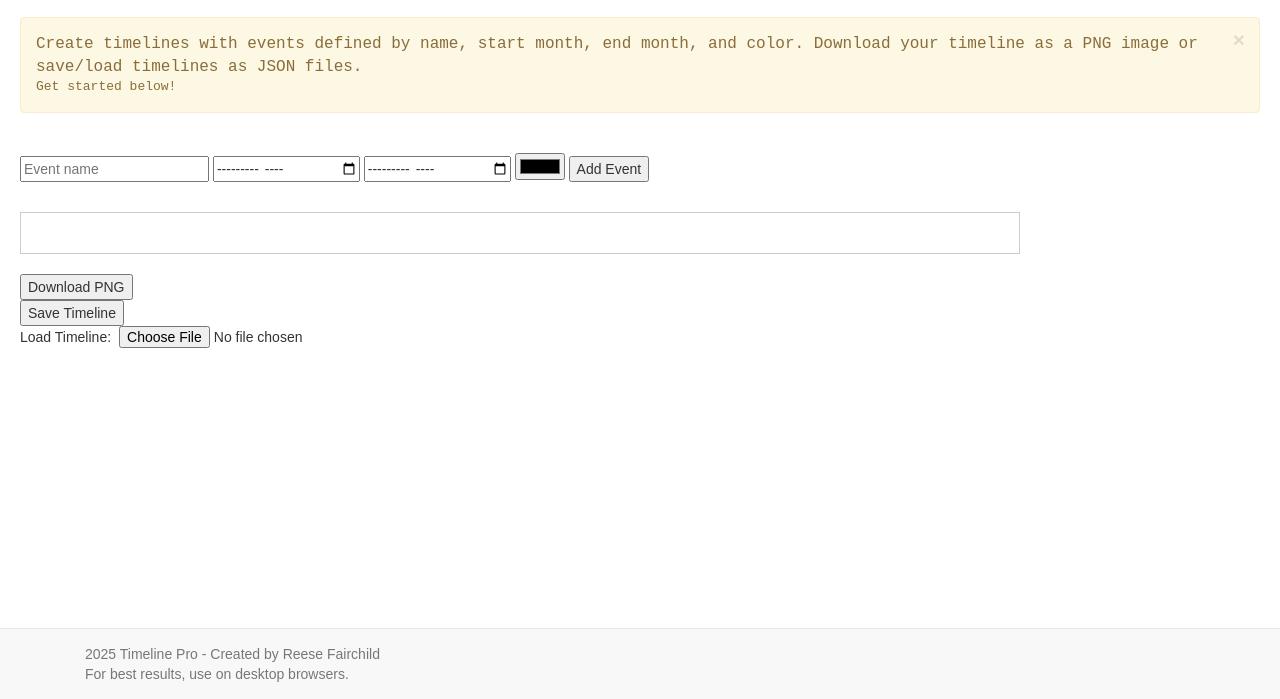
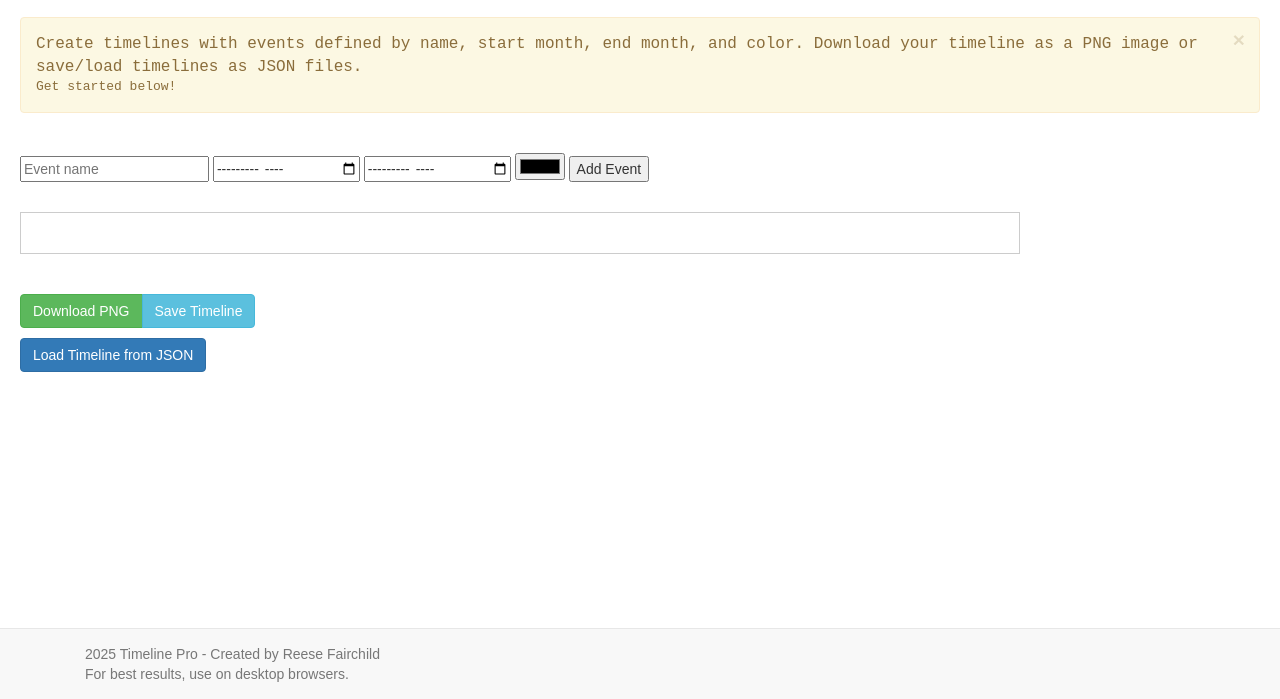
Before and after one commit to reesefairchild/timelineMaker, a plain HTML site: page index.html in a window 1280 px wide. Shown: the part 101-800 px from the top of the page. Drawn offline with nearby package versions, Linux system fonts and the light colour scheme.

Commit message:
Made prettier

```diff
--- a/index.html
+++ b/index.html
@@ -62,11 +62,13 @@
 
   <div id="timeline"></div>
   <br>
-  <button id="saveBtn">Download PNG</button><br>
-  <button id="saveJsonBtn">Save Timeline</button>
-  <div style="display:flex; align-items:center;">
-    <span style="margin-right:8px;">Load Timeline:</span>
-    <input type="file" id="loadJsonInput" accept=".json">
+  <div class="btn-group" style="margin-top: 20px;">
+    <button id="saveBtn" class="btn btn-success">Download PNG</button>
+    <button id="saveJsonBtn" class="btn btn-info">Save Timeline</button>
+  </div>
+  <div style="display:flex; align-items:center; margin-top:10px; gap:5px;">
+    <button id="loadJsonBtn" class="btn btn-primary">Load Timeline from JSON</button>
+    <input type="file" id="loadJsonInput" accept=".json" style="display:none;">
   </div>
 
   <footer class="navbar navbar-default navbar-fixed-bottom">
@@ -178,6 +180,7 @@
       URL.revokeObjectURL(url);
     });
 
+    loadJsonBtn.addEventListener('click', () => loadJsonInput.click());
     document.getElementById("loadJsonInput").addEventListener("change", e => {
       const file = e.target.files[0];
       if (!file) return;
```
